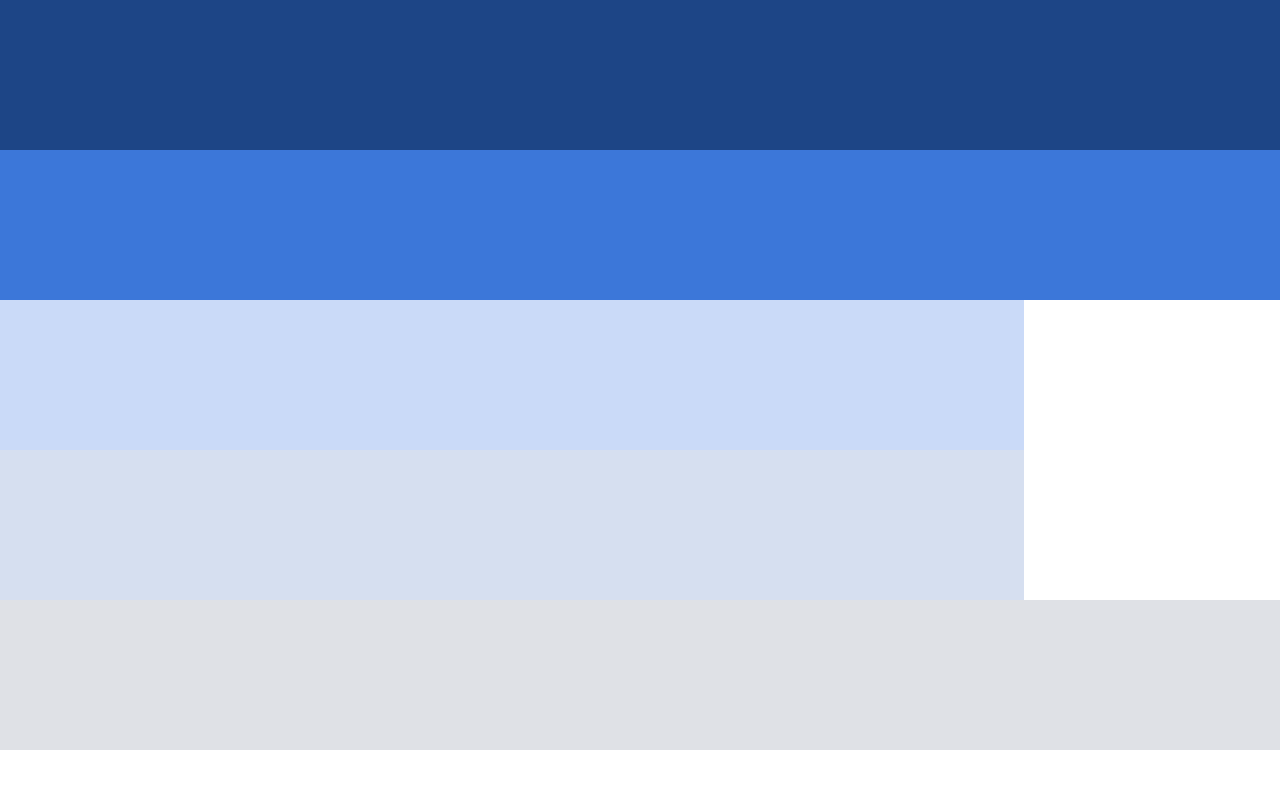
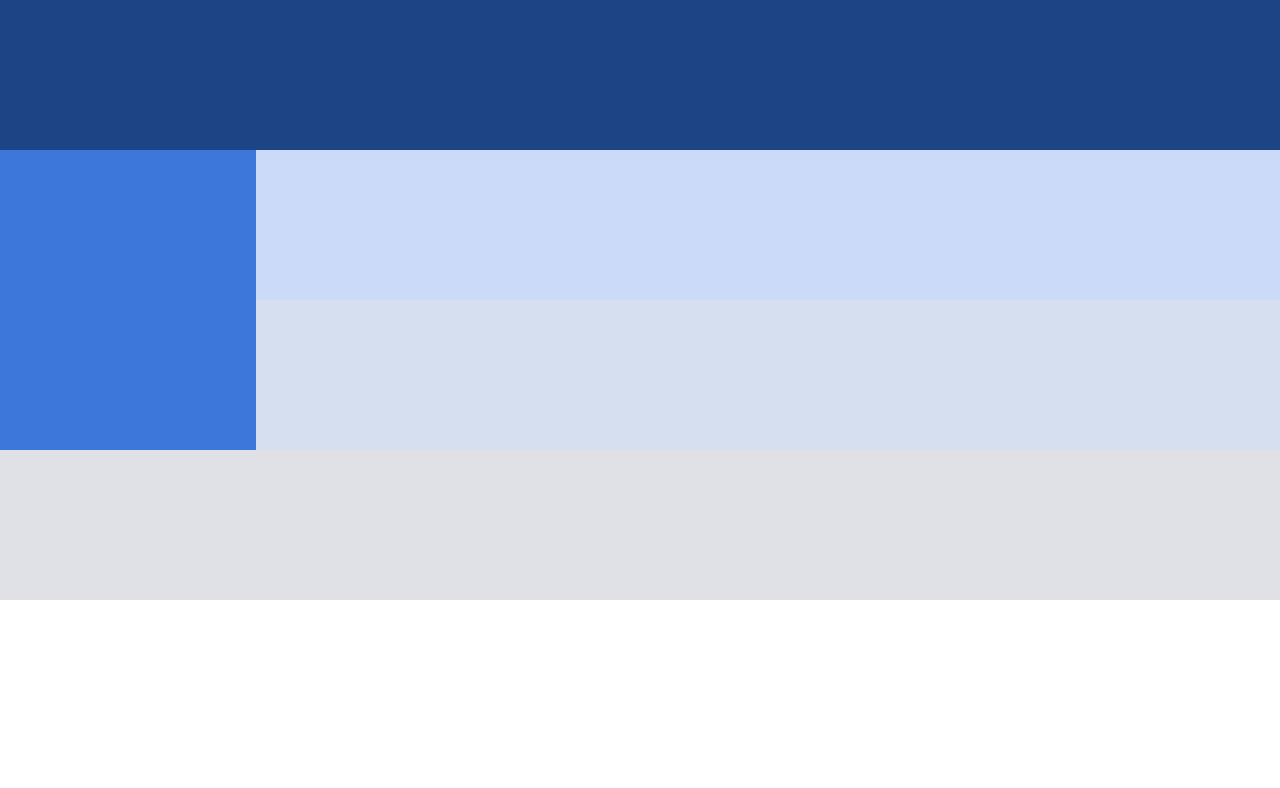
Before and after one commit to t0dd-kr/Intro, a Vue app in the folder frontend/: page /yoon2 in a window 1280 px wide. Shown: the top 788 px of the page. Built offline with nearby package versions, Linux system fonts and the light colour scheme.

Commit message:
Edit Yoon2 Css for practice

```diff
--- a/frontend/src/components/Yoon2.vue
+++ b/frontend/src/components/Yoon2.vue
@@ -58,10 +58,10 @@ export default {
     }
   }
   @media (min-width: 600px) {
-    .c1 {
+    .ex1 {
       width: 100%;
     }
-    .c2 {
+    .ex2 {
       width: 20%;
     }
     .box {
```
